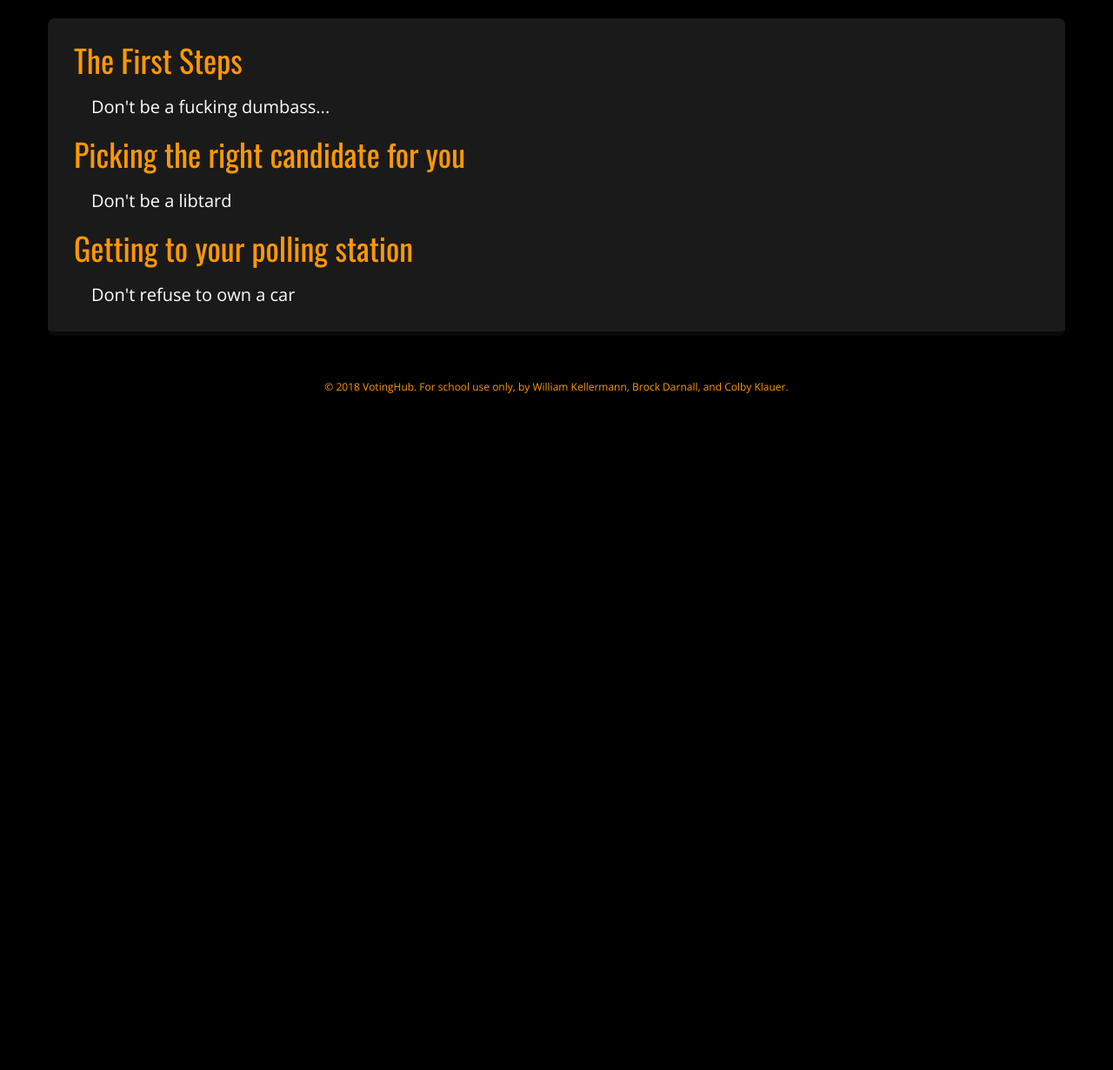
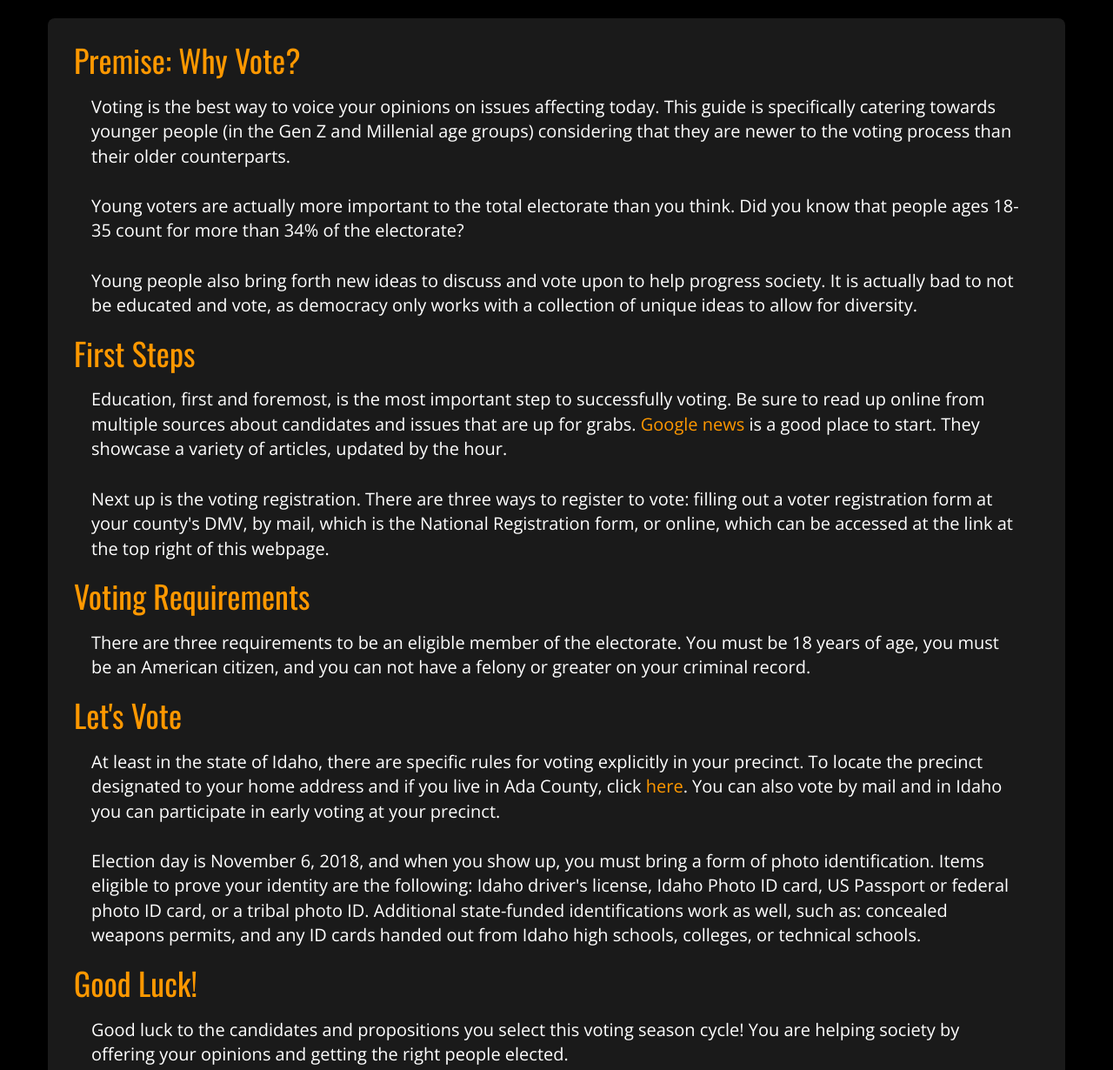
Before and after one commit to voteidaho/voteidaho.github.io, a plain HTML site: page guide.html in a window 1280 px wide. Shown: the part 273-1503 px from the top of the page at 87% size. Before the commit the page ends 800 px from the top, so only its background shows below. Drawn offline with nearby package versions, Linux system fonts and the light colour scheme.

Commit message:
Finished voting guide, and entire site!

```diff
--- a/guide.html
+++ b/guide.html
@@ -51,12 +51,18 @@
         </div>
     </div>
     <div class="desc">
-        <h2>The First Steps</h2>
-        <p class="p">Don't be a fucking dumbass...</p>
-        <h2>Picking the right candidate for you</h2>
-        <p class="p">Don't be a libtard</p>
-        <h2>Getting to your polling station</h2>
-        <p class="p">Don't refuse to own a car</p>
+        <h2>Premise: Why Vote?</h2>
+        <p class="p">Voting is the best way to voice your opinions on issues affecting today. This guide is specifically catering towards younger people (in the Gen Z and Millenial age groups) considering that they are newer to the voting process than their older counterparts. <br><br>
+		Young voters are actually more important to the total electorate than you think. Did you know that people ages 18-35 count for more than 34% of the electorate? <br><br>
+		Young people also bring forth new ideas to discuss and vote upon to help progress society. It is actually bad to not be educated and vote, as democracy only works with a collection of unique ideas to allow for diversity. </p>
+        <h2>First Steps</h2>
+        <p class="p">Education, first and foremost, is the most important step to successfully voting. Be sure to read up online from multiple sources about candidates and issues that are up for grabs. <a href="https://news.google.com/?hl=en-US&gl=US&ceid=US:en" style="color: #FE9800;">Google news</a> is a good place to start. They showcase a variety of articles, updated by the hour.<br><br> Next up is the voting registration. There are three ways to register to vote: filling out a voter registration form at your county's DMV, by mail, which is the National Registration form, or online, which can be accessed at the link at the top right of this webpage.</p>
+        <h2>Voting Requirements</h2>
+        <p class="p">There are three requirements to be an eligible member of the electorate. You must be 18 years of age, you must be an American citizen, and you can not have a felony or greater on your criminal record.</p>
+		<h2>Let's Vote</h2>
+		<p class="p">At least in the state of Idaho, there are specific rules for voting explicitly in your precinct. To locate the precinct designated to your home address and if you live in Ada County, click <a href="https://adacounty.id.gov/elections/Voter-Information/Find-My-Polling-Place" style="color: #FE9800;">here</a>. You can also vote by mail and in Idaho you can participate in early voting at your precinct. <br><br>Election day is November 6, 2018, and when you show up, you must bring a form of photo identification. Items eligible to prove your identity are the following: Idaho driver's license, Idaho Photo ID card, US Passport or federal photo ID card, or a tribal photo ID. Additional state-funded identifications work as well, such as: concealed weapons permits, and any ID cards handed out from Idaho high schools, colleges, or technical schools.</p>
+		<h2>Good Luck!</h2>
+		<p class="p">Good luck to the candidates and propositions you select this voting season cycle! You are helping society by offering your opinions and getting the right people elected.</p>
     </div>
 </div>
 <footer>
```
